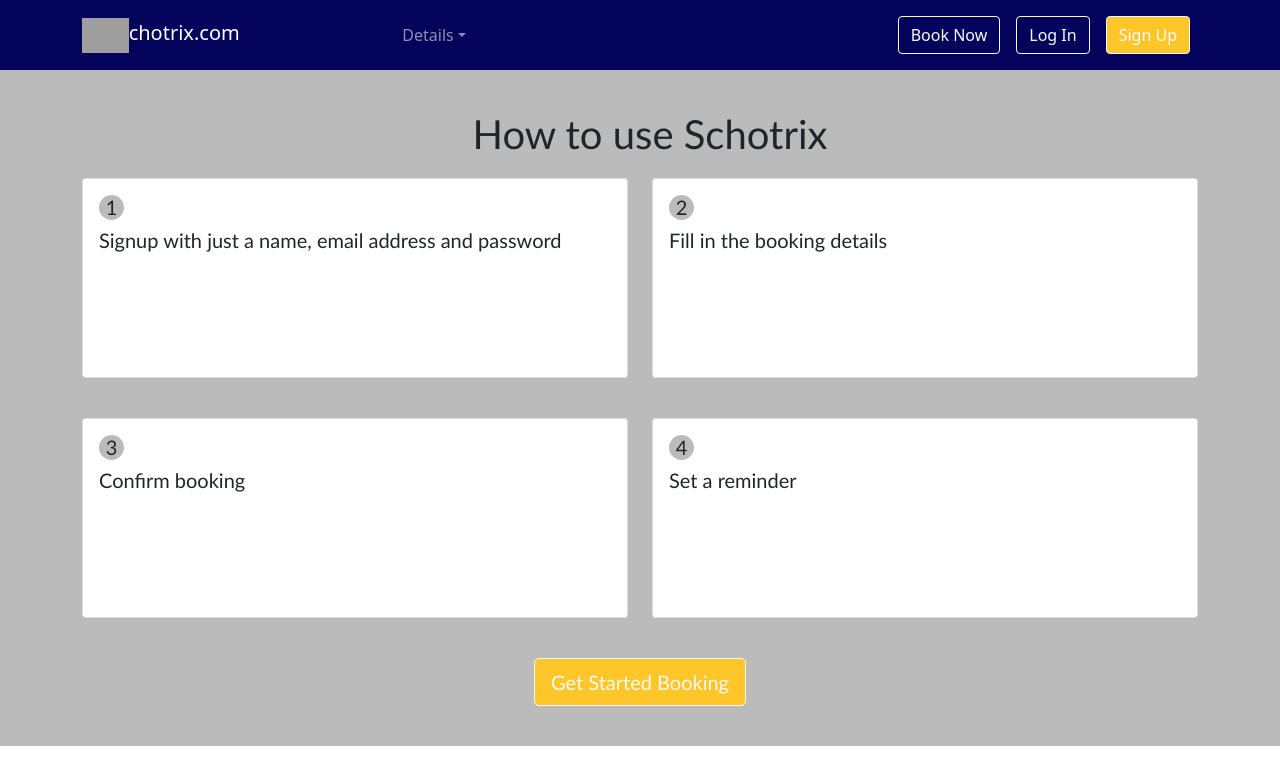
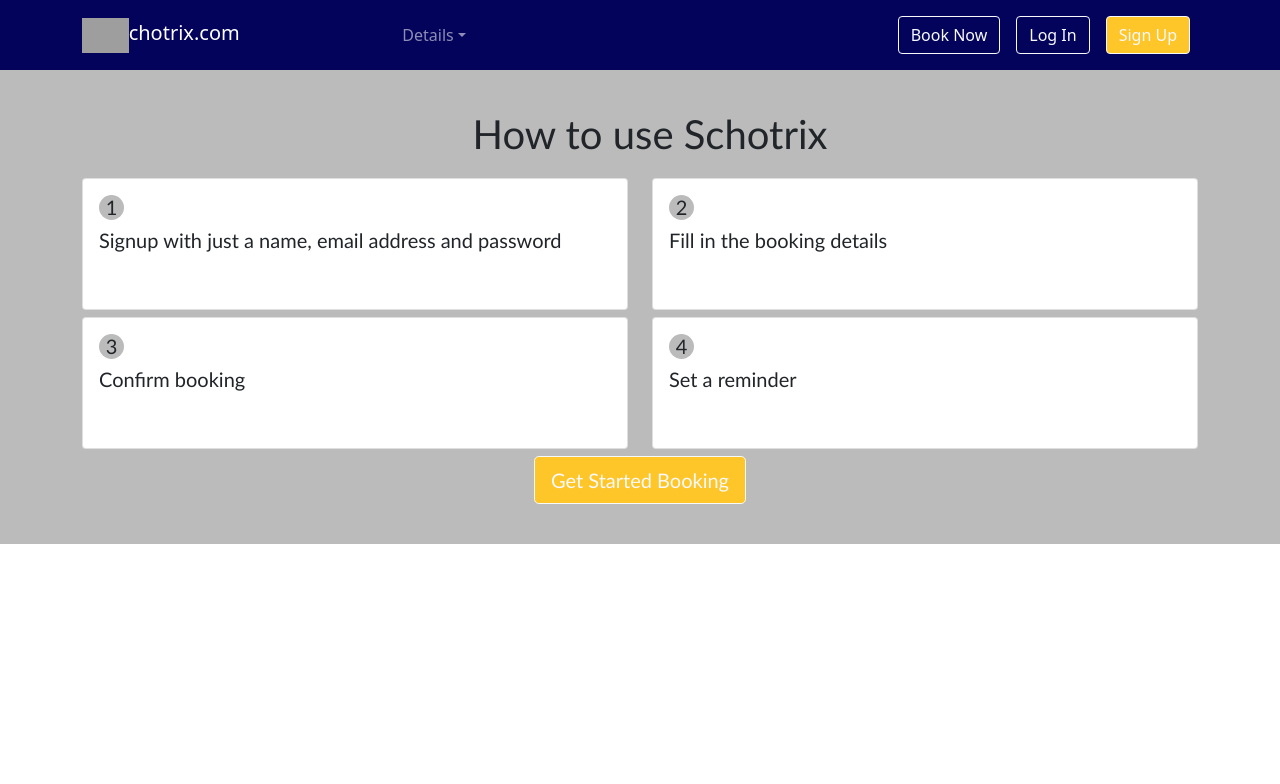
Before and after one commit to JOANITA-51/online-booking, a React (Create React App) app: page /steps in a window 1280 px wide. Shown: the top 784 px of the page. Built offline with nearby package versions, Linux system fonts and the light colour scheme; grey boxes are pictures that could not be loaded.

Commit message:
modifications

```diff
--- a/src/App.js
+++ b/src/App.js
@@ -29,7 +29,7 @@
           <Route path="/submit/:id" element={<Submit/>} />
           <Route path="/edit/:id" elementt={<EditBookNow/>}  />
           <Route path="/list" element={<BookNowList/>} />
-          <Route path="/users" element={<Users/>}/>
+          <Route path="/users-list" element={<Users/>}/>
 
         </Routes>
       </Router>
--- a/src/components/Steps.css
+++ b/src/components/Steps.css
@@ -1,6 +1,6 @@
 .card{
     margin-bottom: 40px;
-    height: 200px;
+    height: 95%;
 
 }
 .dot{
--- a/src/components/pages/SignUp.js
+++ b/src/components/pages/SignUp.js
@@ -110,7 +110,7 @@
 
             </Form.Group>
 
-            <FloatingLabel controlId="floatingPassword" label="Confirm Password (The passwords should match)" className='ms-5 mb-4 fs-5' >
+            <FloatingLabel controlId="floatingPassword" label="Confirm Password" className='ms-5 mb-4 fs-5' >
               <Form.Control type="password" name=" passwordConfirm" {...register('passwordConfirm')}   className={`form-control ${ errors.passwordConfirm ? 'is-invalid' : ''}`}/>
             </FloatingLabel>
             <div className="invalid-feedback"> {errors.passwordConfirm?.message}</div>
@@ -120,8 +120,8 @@
               <Form.Check  required name="term"  label='I accept the' /><Link className='me-2 ms-2' to = '/'>Terms Of Use </Link> and <Link className='ms-2' to = '/'> Privacy Policy </Link>
 
             </Form.Group>
+            <Link  to = '/book-now'><Button type='submit' className='ms-5 mb-3' id='SignUp' size='lg' >  Sign Up </Button> </Link>
 
-            <Button type='submit' className='ms-5 mb-3' id='SignUp' size='lg' >  Sign Up </Button>
           </Form>
 
 
```
